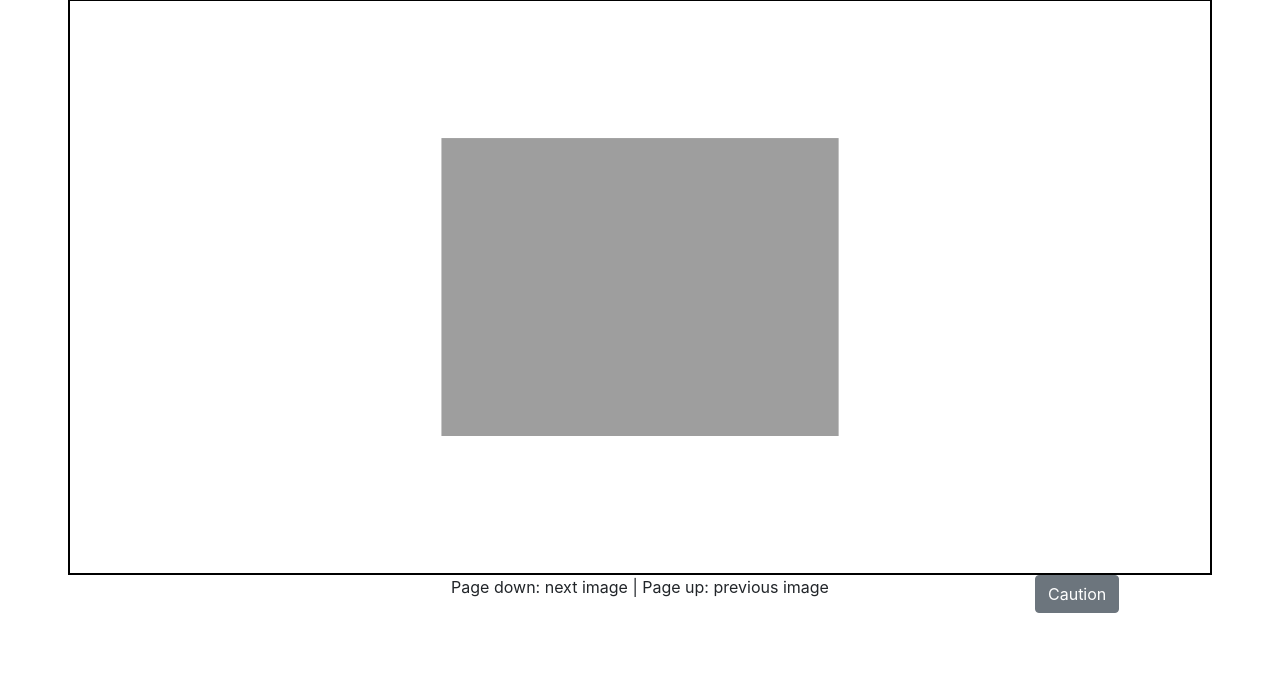
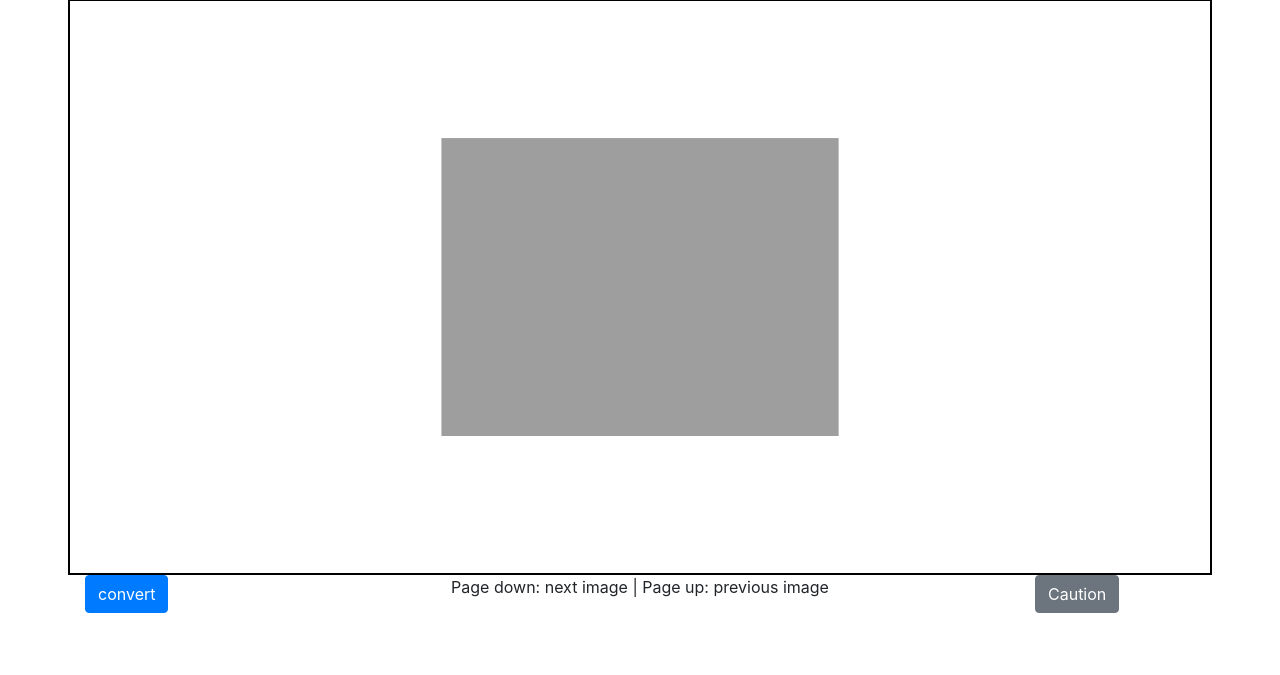
Before and after one commit to chadrick-kwag/segmentation_labeling_tool, a Django app: page / in a window 1280 px wide. Shown: the part 73-748 px from the top of the page. Run offline with Django 3.2, Linux system fonts and the light colour scheme; parts of the project's set-up code (start-up, migrations or seed data) failed here and were passed over; some libraries are stand-ins or nearby versions.

Commit message:
convert test api tested

```diff
--- /dev/null
+++ b/work/static/js/general.js
@@ -0,0 +1,17 @@
+$(function () {
+    $('[data-toggle="tooltip"]').tooltip()
+})
+
+
+$("#convert_btn").click(function(){
+
+    var targeturl = document.SERVER_BASE_ADDR +"/convert"
+    $.ajax({
+        url: targeturl,
+        type: 'get',
+        dataType:'json',
+        success: function(data){
+            console.log(data.launch_possible)
+        }
+    })
+})
--- a/work/static/js/myscript.js
+++ b/work/static/js/myscript.js
@@ -1,6 +1,4 @@
-$(function () {
-	$('[data-toggle="tooltip"]').tooltip()
-  })
+
 
 var path = null;
 var path_arrays = [];
@@ -81,6 +79,8 @@ console.log(paper.project)
 
 
 console.log(paper)
+
+document.SERVER_BASE_ADDR = "http://localhost:8000"
 
 var SERVER_BASE_ADDR = "http://localhost:8000"
 
--- a/work/templates/work/ext.html
+++ b/work/templates/work/ext.html
@@ -35,7 +35,7 @@
 
         <div class="row">
             <div class="col-2">
-
+                <button type="button" class="btn btn-primary" id="convert_btn">convert</button>
             </div>
             <div class="col-8" align="center">
                 Page down: next image | Page up: previous image
@@ -56,6 +56,7 @@
 
     <script type="text/javascript" src="{% static 'js/paper-full.js'%}"></script>
     <script type="text/paperscript" src="{%static 'js/myscript.js'%}" canvas="myCanvas"></script>
+    <script type="text/javascript" src="{%static 'js/general.js'%}"></script>
 </body>
 
 </html>
--- a/work/urls.py
+++ b/work/urls.py
@@ -10,4 +10,5 @@ urlpatterns = [
     path('img/<int:imgno>', views.fetch_image, name='fetchimg'),
     path('saveprogress', views.saveprogress, name='saveprogress'),
     path('fetchprogress/<int:imgno>', views.fetchprogress, name='fetchprogress'),
+    path('convert',views.launch_conversion, name='launchconversion')
 ]
--- a/work/views.py
+++ b/work/views.py
@@ -110,3 +110,14 @@ def fetchprogress(request, imgno):
         readjson = json.load(fd)
 
     return JsonResponse({'succeed': True, 'pathdata': readjson})
+
+
+def launch_conversion(request):
+    # check if number of saves match number of images
+    savefiles = os.listdir(savedirpath)
+
+    if len(savefiles) != len(filename_map):
+        return JsonResponse({'launch_possible': False})
+
+
+    return JsonResponse({'launch_possible': True})
```
